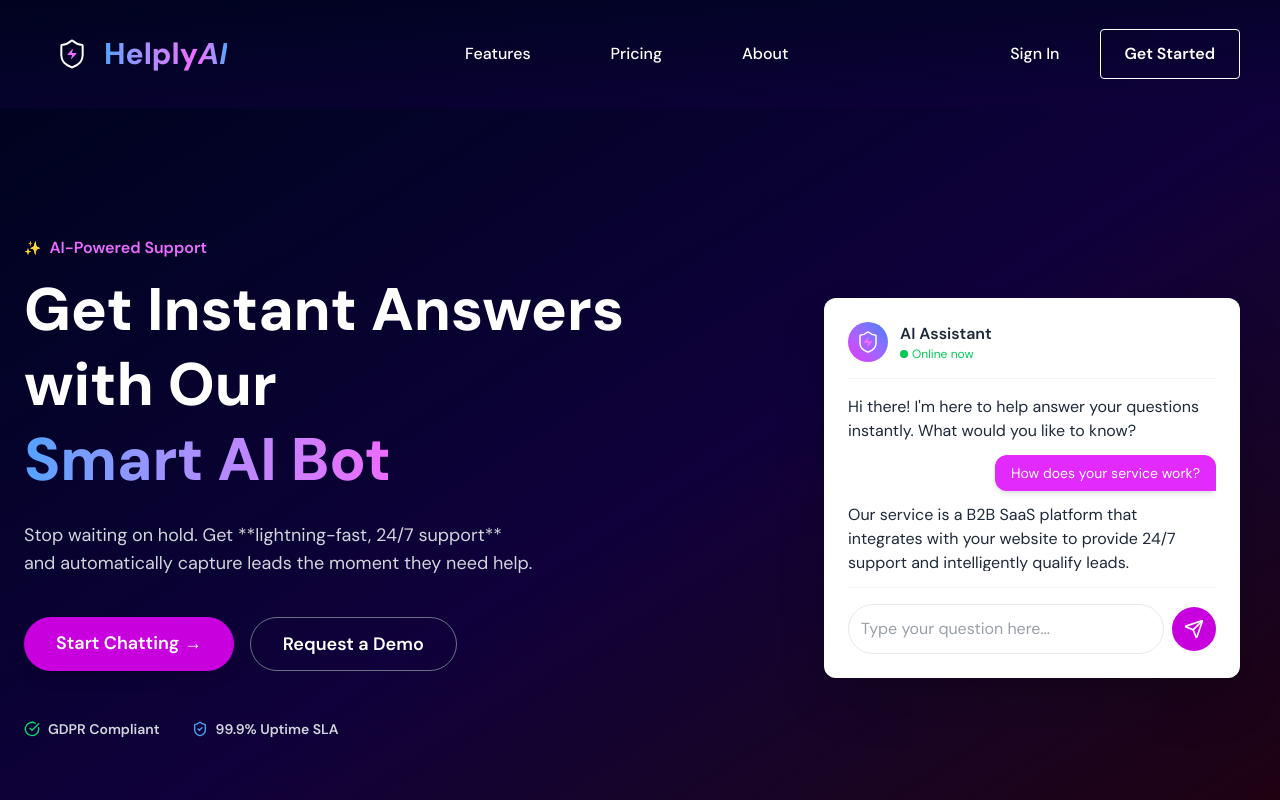
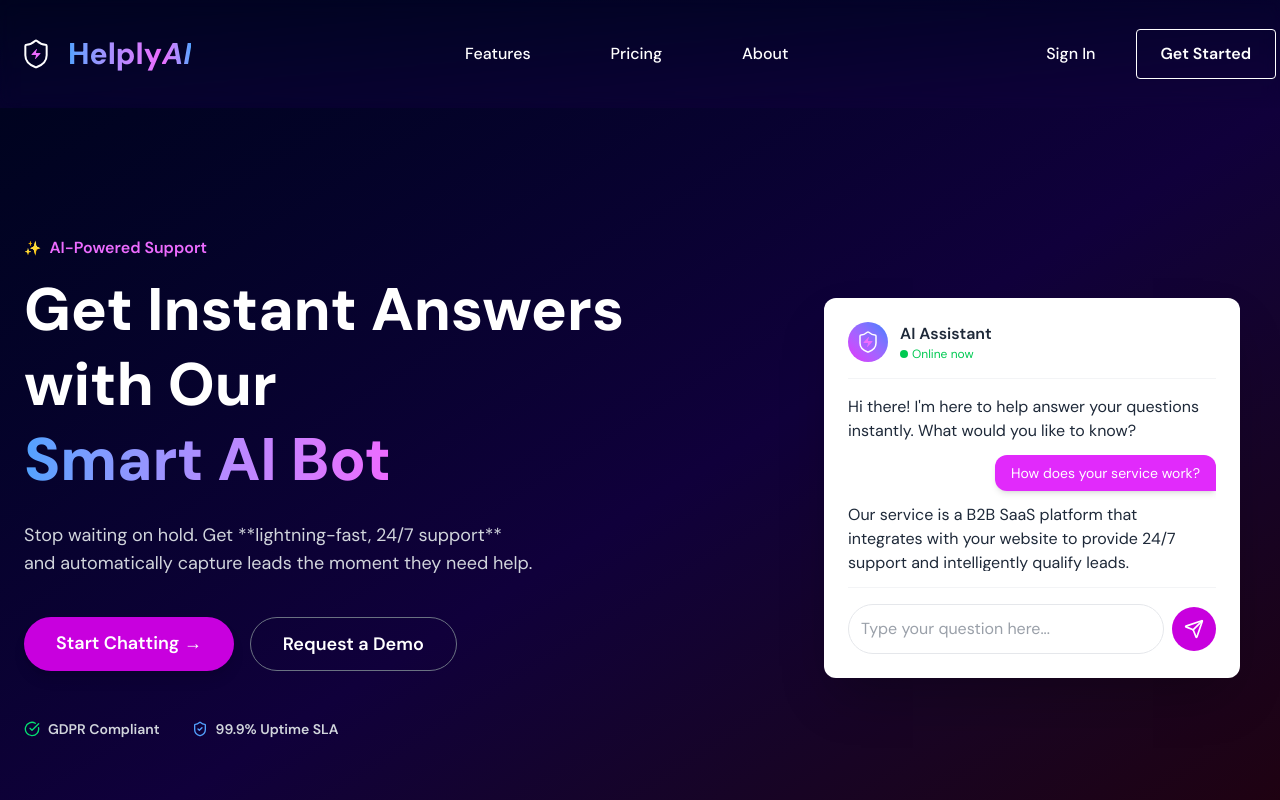
Before and after one commit to DsDigitalz/AI-FAQ-Lead-Capture-Bot, a React (Vite) app: page / in a window 1280 px wide. Shown: the top 800 px of the page. Built offline with nearby package versions, Linux system fonts and the light colour scheme; a web font is replaced by a local one.

Commit message:
modified Header.jsx

```diff
--- a/src/components/Footer.jsx
+++ b/src/components/Footer.jsx
@@ -133,7 +133,7 @@ export default function Footer() {
         {/* 🟢 Semantic Markup: <section> */}
         <section className="flex flex-col md:flex-row justify-between items-center text-sm text-gray-500">
           {/* 🟢 Semantic Markup: <p> */}
-          <p className="mb-4 md:mb-0 order-2 md:order-1 te">
+          <p className="mb-4 md:mb-0 order-2 md:order-1 text-center">
             &copy; {currentYear} HelplyAI. All rights reserved. Made with 💜 in
             Lagos, Nigeria.
           </p>
--- a/src/components/Header.jsx
+++ b/src/components/Header.jsx
@@ -90,7 +90,8 @@ export default function Header() {
 
   return (
     // 🟢 CHANGE: Replaced motion.header with regular header tag
-    <header className="flex font-medium justify-between items-center lg:backdrop-blur text-white bg-gradient-to-br from-[#00031F] to-[#10003B] py-1 px-1 lg:py-5 md:px-4 lg:px-10 relative z-50">
+<header className="bg-gradient-to-br from-[#00031F] to-[#10003B]">
+    <div className="max-w-7xl mx-auto flex font-medium justify-between items-center lg:backdrop-blur text-white  py-1 px-1 lg:py-5 relative z-50">
       {/* Logo Area */}
       <div className="flex items-center space-x-2 md:space-x-4 p-4 font-medium">
         {/* New HelplyAI Logo */}
@@ -137,6 +138,7 @@ export default function Header() {
           <div>{actionButtons}</div>
         </div>
       </div>
+    </div>
     </header>
   );
 }
```
